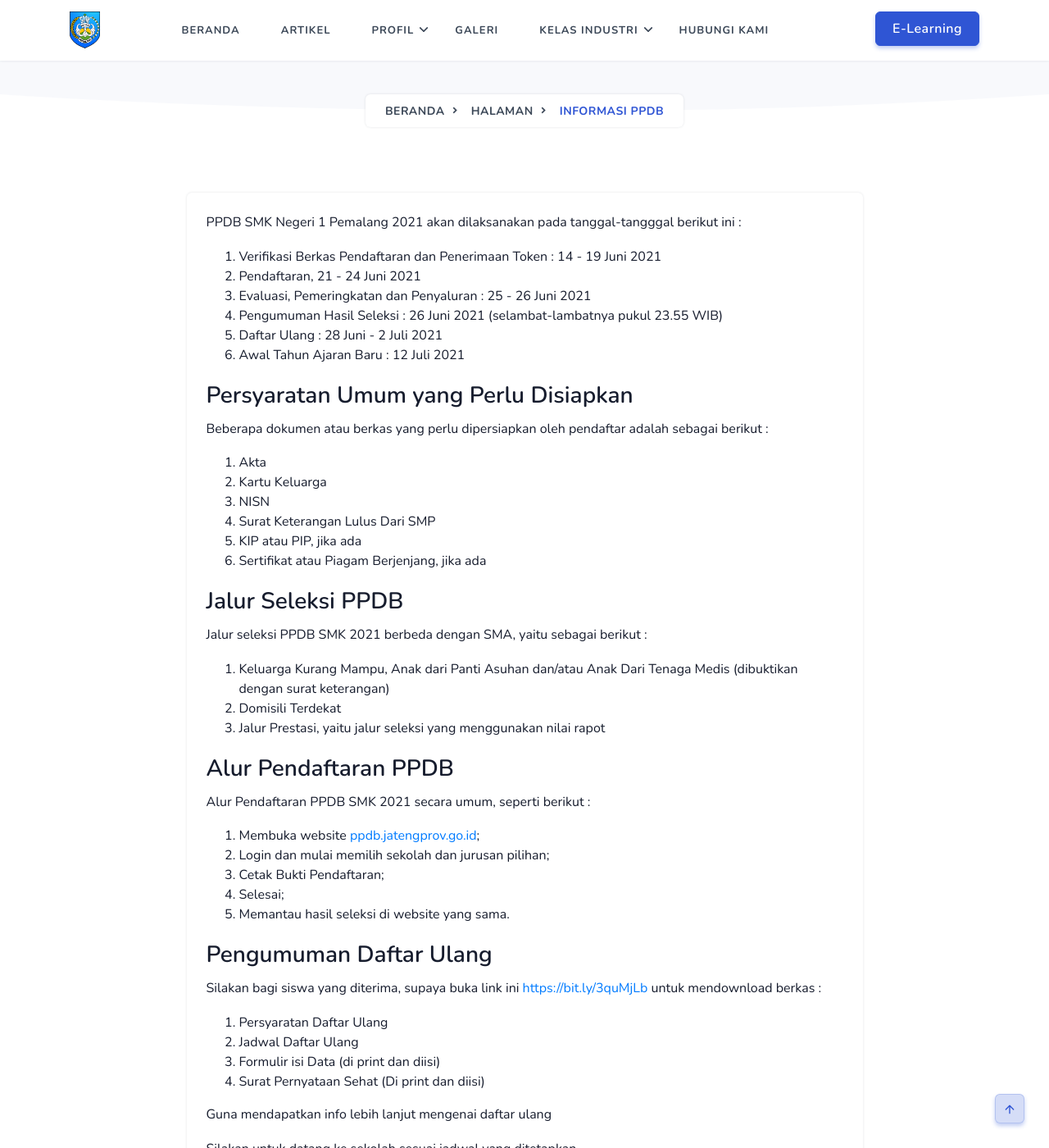
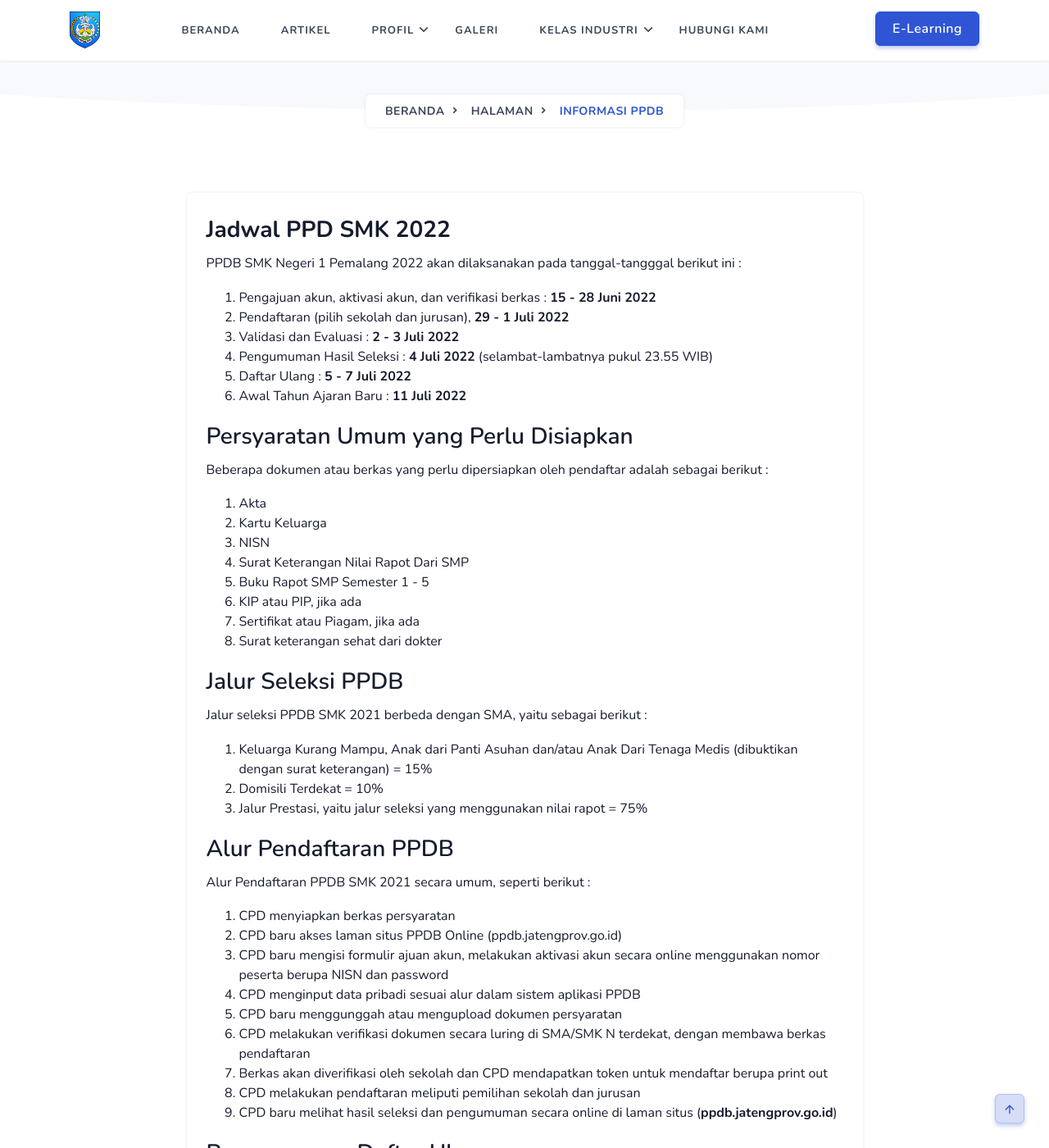
Before and after one commit to smkn1pml/website, a Jekyll site: the page built from _pages/ppdb.md, in a window 1280 px wide and 1400 px high, scrolled down 294 px. Shown: the whole window at 82% size. Built offline with Jekyll 4.4.1, drawn with Linux system fonts in a browser that asks for light colours; comment, search, counter and statistics services are not loaded.

Commit message:
Update Halaman “ppdb”

```diff
--- a/_pages/ppdb.md
+++ b/_pages/ppdb.md
@@ -3,14 +3,16 @@ title: Informasi PPDB
 slug: ppdb
 date: 2021-05-25T02:54:30.688Z
 ---
-PPDB SMK Negeri 1 Pemalang 2021 akan dilaksanakan pada tanggal-tangggal berikut ini :
+### **Jadwal PPD SMK 2022**
 
-1. Verifikasi Berkas Pendaftaran dan Penerimaan Token : 14 - 19 Juni 2021
-2. Pendaftaran, 21 - 24 Juni 2021
-3. Evaluasi, Pemeringkatan dan Penyaluran : 25 - 26 Juni 2021
-4. Pengumuman Hasil Seleksi : 26 Juni 2021 (selambat-lambatnya pukul 23.55 WIB)
-5. Daftar Ulang : 28 Juni - 2 Juli 2021
-6. Awal Tahun Ajaran Baru : 12 Juli 2021
+PPDB SMK Negeri 1 Pemalang 2022 akan dilaksanakan pada tanggal-tangggal berikut ini :
+
+1. Pengajuan akun, aktivasi akun, dan verifikasi berkas : **15 - 28 Juni 2022**
+2. Pendaftaran (pilih sekolah dan jurusan), **29 - 1 Juli 2022**
+3. Validasi dan Evaluasi : **2 - 3 Juli 2022**
+4. Pengumuman Hasil Seleksi : **4 Juli 2022** (selambat-lambatnya pukul 23.55 WIB)
+5. Daftar Ulang : **5 - 7 Juli 2022**
+6. Awal Tahun Ajaran Baru : **11 Juli 2022**
 
 ### Persyaratan Umum yang Perlu Disiapkan
 
@@ -19,27 +21,37 @@ Beberapa dokumen atau berkas yang perlu dipersiapkan oleh pendaftar adalah sebag
 1. Akta
 2. Kartu Keluarga
 3. NISN
-4. Surat Keterangan Lulus Dari SMP
-5. KIP atau PIP, jika ada
-6. Sertifikat atau Piagam Berjenjang, jika ada
+4. Surat Keterangan Nilai Rapot Dari SMP
+5. Buku Rapot SMP Semester 1 - 5
+6. KIP atau PIP, jika ada
+7. Sertifikat atau Piagam, jika ada
+8. Surat keterangan sehat dari dokter
 
 ### Jalur Seleksi PPDB
 
 Jalur seleksi PPDB SMK 2021 berbeda dengan SMA, yaitu sebagai berikut :
 
-1. Keluarga Kurang Mampu, Anak dari Panti Asuhan dan/atau Anak Dari Tenaga Medis (dibuktikan dengan surat keterangan)
-2. Domisili Terdekat
-3. Jalur Prestasi, yaitu jalur seleksi yang menggunakan nilai rapot
+1. Keluarga Kurang Mampu, Anak dari Panti Asuhan dan/atau Anak Dari Tenaga Medis (dibuktikan dengan surat keterangan) = 15%
+2. Domisili Terdekat = 10%
+3. Jalur Prestasi, yaitu jalur seleksi yang menggunakan nilai rapot = 75%
+
+
 
 ### Alur Pendaftaran PPDB
 
 Alur Pendaftaran PPDB SMK 2021 secara umum, seperti berikut :
 
-1. Membuka website [ppdb.jatengprov.go.id](https://ppdb.jatengprov.go.id);
-2. Login dan mulai memilih sekolah dan jurusan pilihan;
-3. Cetak Bukti Pendaftaran;
-4. Selesai;
-5. Memantau hasil seleksi di website yang sama.
+1. CPD menyiapkan berkas persyaratan
+2. CPD baru akses laman situs PPDB Online (ppdb.jatengprov.go.id)
+3. CPD baru mengisi formulir ajuan akun, melakukan aktivasi akun secara online menggunakan nomor peserta berupa NISN dan password
+4. CPD menginput data pribadi sesuai alur dalam sistem aplikasi PPDB
+5. CPD baru menggunggah atau mengupload dokumen persyaratan
+6. CPD melakukan verifikasi dokumen secara luring di SMA/SMK N terdekat, dengan membawa berkas pendaftaran
+7. Berkas akan diverifikasi oleh sekolah dan CPD mendapatkan token untuk mendaftar berupa print out
+8. CPD melakukan pendaftaran meliputi pemilihan sekolah dan jurusan
+9. CPD baru melihat hasil seleksi dan pengumuman secara online di laman situs (**ppdb.jatengprov.go.id**)
+
+
 
 ### Pengumuman Daftar Ulang
 
```
